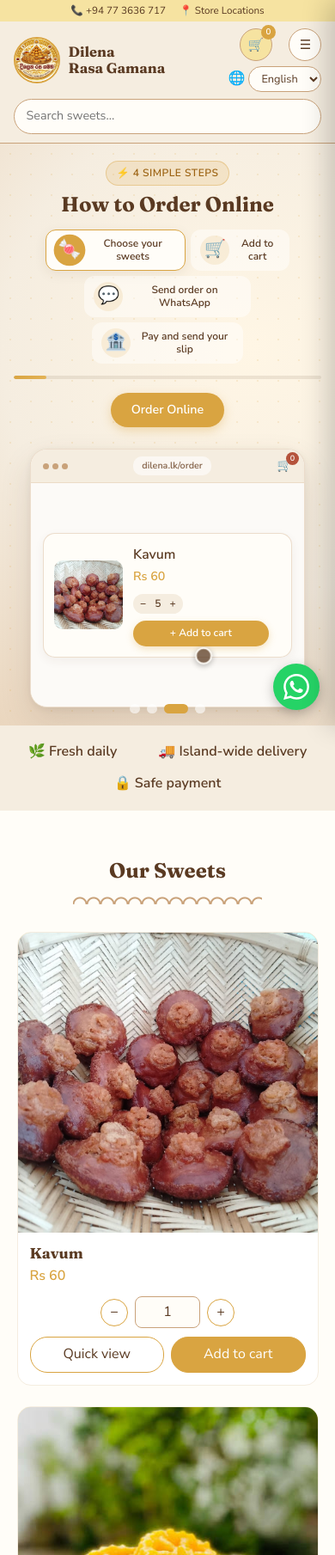
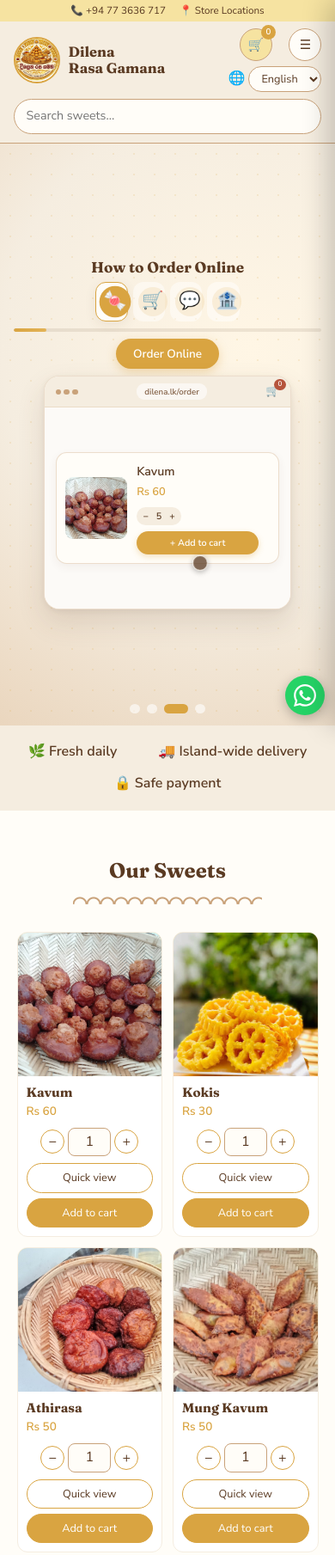
Before and after one commit to vihas03-blip/sweet-lanka, a website: page index.html in a window 390 px wide. Shown: the top 1809 px of the page at 86% size. Drawn offline with Linux system fonts and the light colour scheme; no server answers.

Commit message:
Phone layout: 2 per row, order slide fit

```diff
--- a/css/style.css
+++ b/css/style.css
@@ -1518,3 +1518,46 @@ body.co { overflow: hidden; }   /* stops the page scrolling behind the cart */
   color: #5A3A22;              /* brown, the same as your site's text color */
   font-size: clamp(1.5rem, 3vw, 2.5rem);
 }
+
+/* ==========================================================================
+   20. PHONES: 2 items per row + "How to Order" slide that fits
+   ========================================================================== */
+@media (max-width: 800px) {
+
+  /* --- Sweets: 2 per row --- */
+  #grid { grid-template-columns: repeat(2, 1fr); gap: 12px; }
+  .card { border-radius: 12px; }
+  .info { padding: 10px; }
+  .info h3 { font-size: 1rem; }
+  .info .pr { margin: 2px 0 8px; font-size: .9rem; }
+  .cq { gap: 4px; margin-bottom: 8px; }
+  .cq button { width: 28px; height: 28px; }
+  .cq .qi { width: 50px; padding: 3px; }
+  .acts { flex-direction: column; gap: 6px; }      /* buttons stack so they fit the narrow card */
+  .acts button { padding: 6px; font-size: .85rem; }
+
+  /* --- Sweet stories flip cards: 2 per row --- */
+  #flips { grid-template-columns: repeat(2, 1fr); gap: 12px; }
+  .flip { height: 250px; }
+  .f, .b { padding: 12px; border-radius: 12px; }
+  .f span { font-size: 1.15rem; }
+  .f small { font-size: .75rem; }
+  .f em { font-size: .7rem; }
+  .b h4 { font-size: 1rem; margin-bottom: 6px; }
+  .b p { font-size: .78rem; line-height: 1.45; }  /* long stories scroll inside the card */
+
+  /* --- WhatsApp button a bit smaller so it covers less --- */
+  .wa { width: 46px; height: 46px; right: 12px; bottom: 12px; }
+  .wa .ic { width: 26px; height: 26px; }
+
+  /* --- "How to Order" slide: everything fits in one phone screen --- */
+  .os-wrap { height: 100%; padding: 8px 4vw; gap: 8px; align-content: center; overflow: hidden; }
+  .os-badge { display: none; }
+  .os-title { font-size: 1.15rem; margin: 0 0 6px; }
+  .os-stepper { flex-wrap: nowrap; gap: 6px; margin-bottom: 8px; }
+  .os-step { padding: 5px; flex: 0 0 auto; }
+  .os-txt { display: none; }                       /* icons only on phones */
+  .os-bar-wrap { margin-bottom: 8px; }
+  .os-action .btn { padding: 7px 20px; font-size: .9rem; }
+  .os-phone { zoom: .9; }                          /* shrinks the whole demo; lower it (.8, .75) if still cut off */
+}
```
